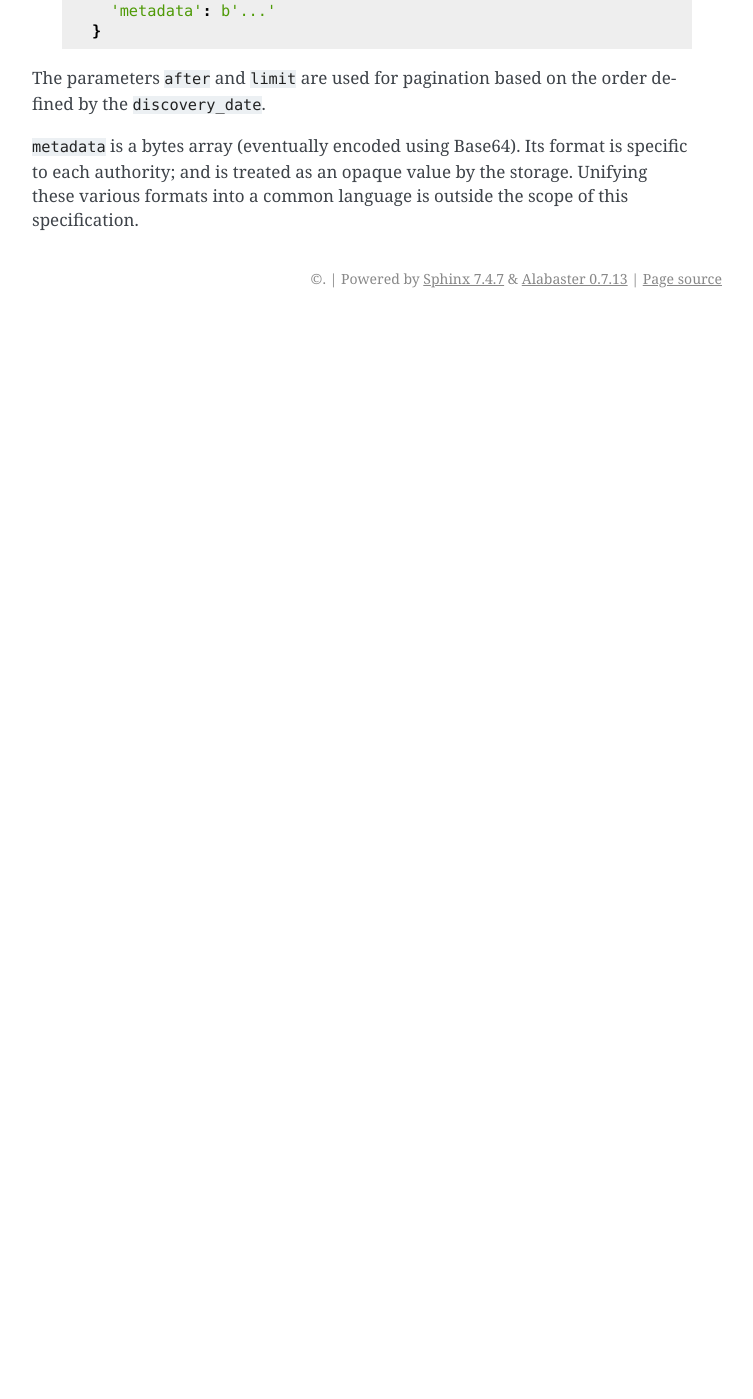
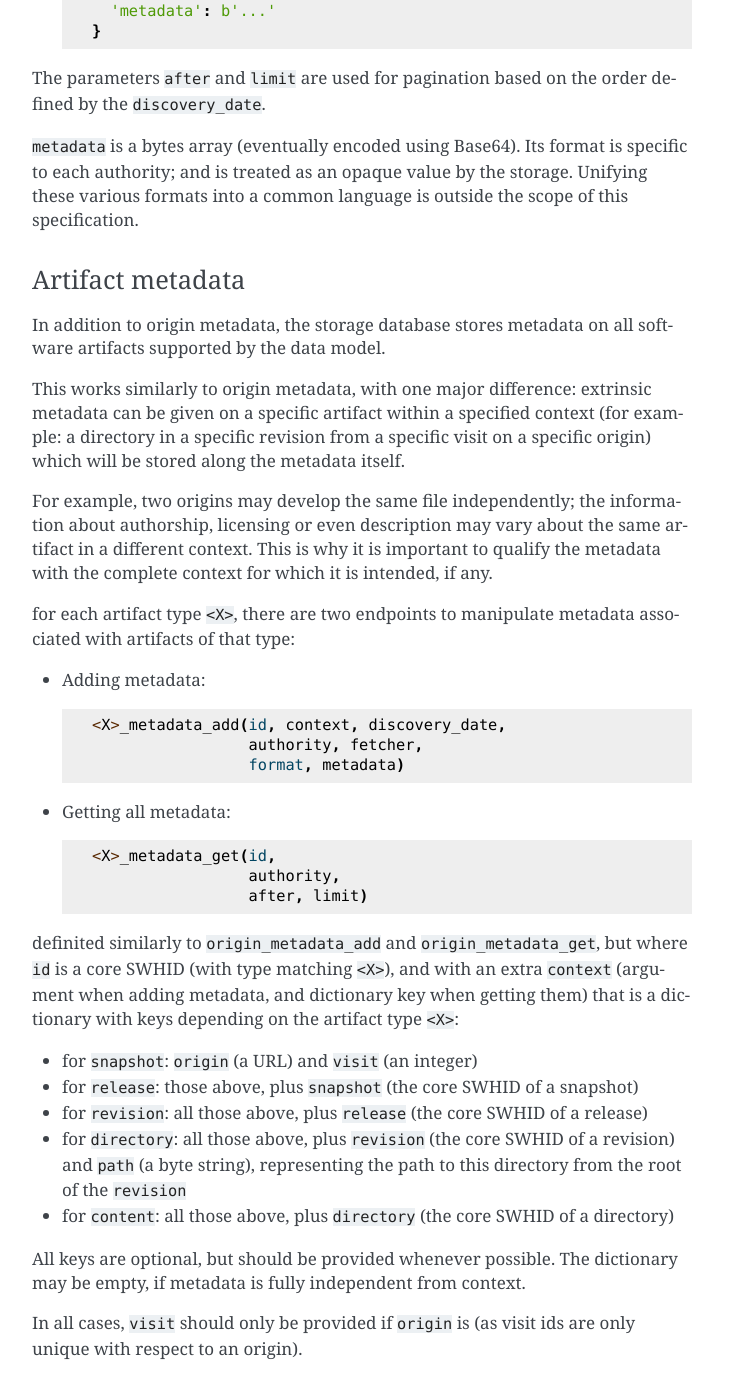
Before and after one commit to SoftwareHeritage/swh-storage, a Sphinx documentation site: the page built from docs/extrinsic-metadata-specification.rst, in a window 1280 px wide and 1400 px high, scrolled down 3514 px. Shown: the whole window, without its empty margins (388-1141 px from the left). Built offline with Sphinx 7.4.7, drawn with Linux system fonts in a browser that asks for light colours; pages that are not in the unit, such as notebooks, are missing from menus; before the commit the page ends 3832 px from its top, so only the background shows below that.

Commit message:
Add artifact metadata to the extrinsic metadata storage specification.

```diff
--- a/docs/extrinsic-metadata-specification.rst
+++ b/docs/extrinsic-metadata-specification.rst
@@ -183,3 +183,61 @@ Its format is specific to each authority; and is treated as an opaque value
 by the storage.
 Unifying these various formats into a common language is outside the scope
 of this specification.
+
+Artifact metadata
+^^^^^^^^^^^^^^^^^
+
+In addition to origin metadata, the storage database stores metadata on
+all software artifacts supported by the data model.
+
+This works similarly to origin metadata, with one major difference:
+extrinsic metadata can be given on a specific artifact within a specified
+context (for example: a directory in a specific revision from a specific
+visit on a specific origin) which will be stored along the metadata itself.
+
+For example, two origins may develop the same file independently;
+the information about authorship, licensing or even description may vary
+about the same artifact in a different context.
+This is why it is important to qualify the metadata with the complete
+context for which it is intended, if any.
+
+for each artifact type ``<X>``, there are two endpoints
+to manipulate metadata associated with artifacts of that type:
+
+* Adding metadata::
+
+      <X>_metadata_add(id, context, discovery_date,
+                       authority, fetcher,
+                       format, metadata)
+
+
+* Getting all metadata::
+
+      <X>_metadata_get(id,
+                       authority,
+                       after, limit)
+
+
+definited similarly to ``origin_metadata_add`` and ``origin_metadata_get``,
+but where ``id`` is a core SWHID (with type matching ``<X>``),
+and with an extra ``context`` (argument when adding metadata, and dictionary
+key when getting them) that is a dictionary with keys
+depending on the artifact type ``<X>``:
+
+* for ``snapshot``: ``origin`` (a URL) and ``visit`` (an integer)
+* for ``release``: those above, plus ``snapshot``
+  (the core SWHID of a snapshot)
+* for ``revision``: all those above, plus ``release``
+  (the core SWHID of a release)
+* for ``directory``: all those above, plus ``revision``
+  (the core SWHID of a revision)
+  and ``path`` (a byte string), representing the path to this directory
+  from the root of the ``revision``
+* for ``content``: all those above, plus ``directory``
+  (the core SWHID of a directory)
+
+All keys are optional, but should be provided whenever possible.
+The dictionary may be empty, if metadata is fully independent from context.
+
+In all cases, ``visit`` should only be provided if ``origin`` is
+(as visit ids are only unique with respect to an origin).
```
